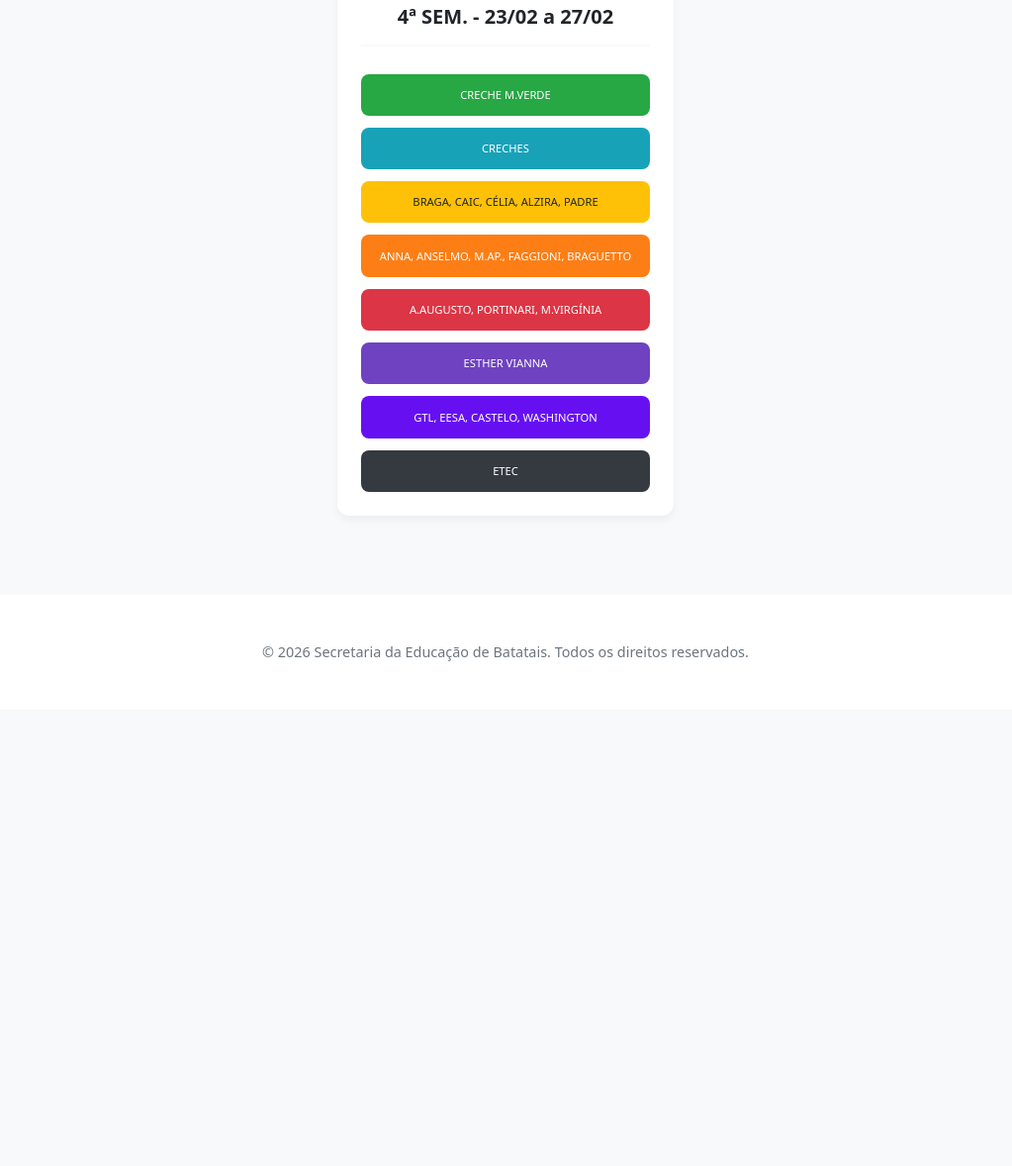
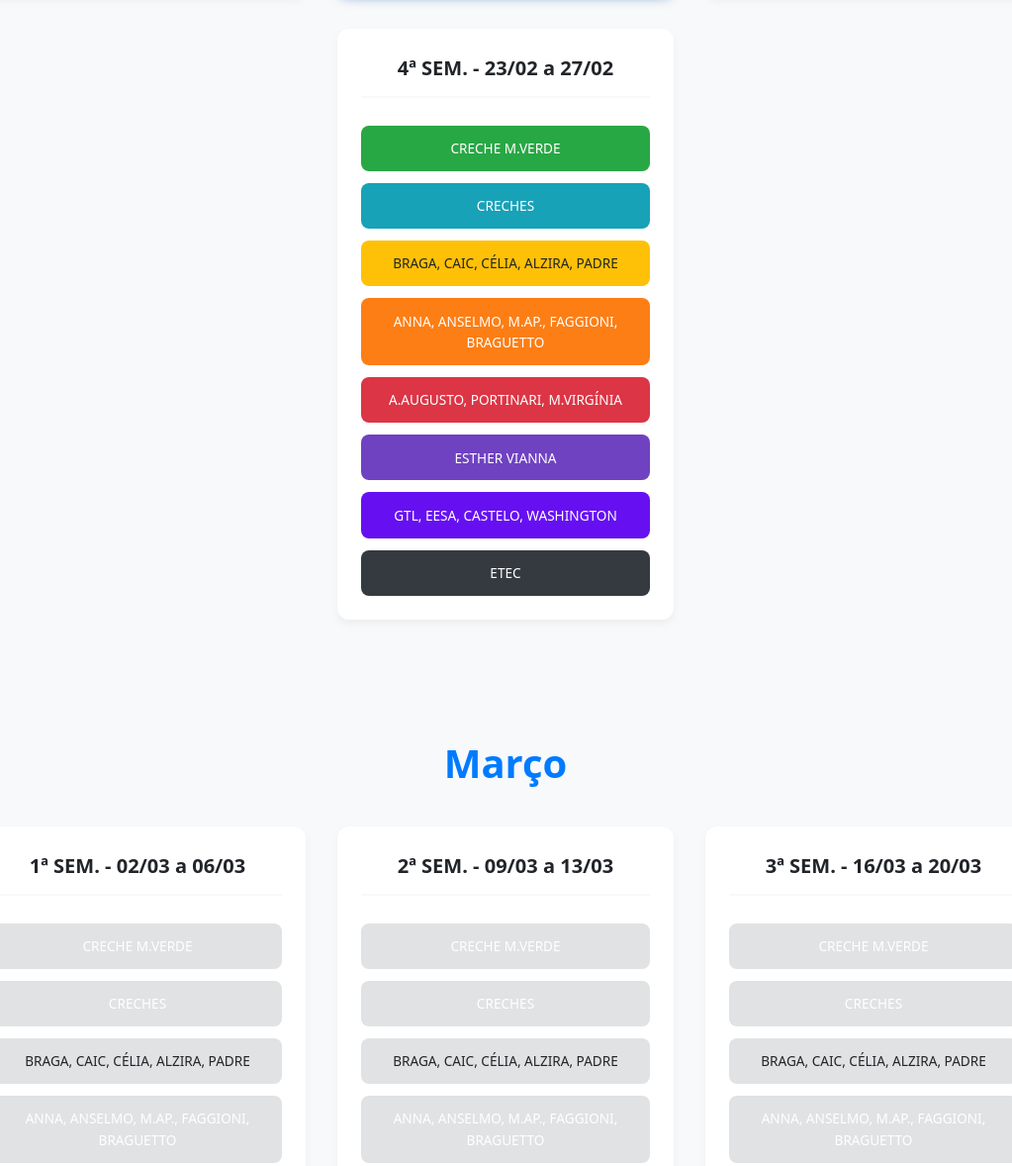
Before and after one commit to educacao-tech/cardapio_2026, a plain HTML site: page index.html in a window 1280 px wide. Shown: the part 918-2096 px from the top of the page at 99% size, without its empty margins (129-1152 px from the left). Before the commit the page ends 1635 px from the top, so only its background shows below. Drawn offline with Linux system fonts and the light colour scheme.

Commit message:
dddddddd

```diff
--- a/index.html
+++ b/index.html
@@ -26,12 +26,28 @@
     <main class="main-container">
         <div class="columns-container">
 
+            <div id="loading-spinner" class="spinner"></div>
             <div id="no-weeks-message" class="message-box" style="display: none;">
                 <h2>Nenhum cardápio disponível no momento.</h2>
                 <p>Por favor, volte mais tarde para conferir as novidades.</p>
             </div>
 
         </div>
+
+        <!-- Template para os cards da semana -->
+        <template id="week-card-template">
+            <section class="button-column">
+                <h2 class="column-title"></h2>
+                <a href="#" target="_blank" rel="noopener noreferrer" class="button creche-m-verde" aria-label="Cardápio da Creche Municipal Verde" title="Ver cardápio da Creche Municipal Verde">CRECHE M.VERDE</a>
+                <a href="#" target="_blank" rel="noopener noreferrer" class="button creches" aria-label="Cardápio das demais Creches" title="Ver cardápio das demais Creches">CRECHES</a>
+                <a href="#" target="_blank" rel="noopener noreferrer" class="button fundamental-braga" title="Ver cardápio das escolas: Braga, Caic, Célia, Alzira, Padre" aria-label="Cardápio das escolas Braga, Caic, Célia, Alzira, Padre">BRAGA, CAIC, CÉLIA, ALZIRA, PADRE</a>
+                <a href="#" target="_blank" rel="noopener noreferrer" class="button fundamental-anna" title="Ver cardápio das escolas: Anna, Anselmo, Maria Aparecida, Faggioni, Braguetto" aria-label="Cardápio das escolas Anna, Anselmo, M. Ap., Faggioni, Braguetto">ANNA, ANSELMO, M.AP., FAGGIONI, BRAGUETTO</a>
+                <a href="#" target="_blank" rel="noopener noreferrer" class="button fundamental-aaugusto" title="Ver cardápio das escolas: A. Augusto, Portinari, Maria Virgínia" aria-label="Cardápio das escolas A. Augusto, Portinari, M. Virgínia">A.AUGUSTO, PORTINARI, M.VIRGÍNIA</a>
+                <a href="#" target="_blank" rel="noopener noreferrer" class="button fundamental-esther" title="Ver cardápio da Escola Fundamental Esther Vianna" aria-label="Cardápio da Escola Fundamental Esther Vianna">ESTHER VIANNA</a>
+                <a href="#" target="_blank" rel="noopener noreferrer" class="button fundamental-gtl" title="Ver cardápio das escolas: GTL, EESA, Castelo, Washington" aria-label="Cardápio das escolas GTL, EESA, Castelo, Washington">GTL, EESA, CASTELO, WASHINGTON</a>
+                <a href="#" target="_blank" rel="noopener noreferrer" class="button etec" aria-label="Cardápio da ETEC" title="Ver cardápio da ETEC">ETEC</a>
+            </section>
+        </template>
     </main>
 
     <button id="back-to-top" title="Voltar ao topo">↑</button>
@@ -41,8 +57,6 @@
     </footer>
 
     <script src="script.js" defer></script>
-    <!-- Script para atualizar o ano do copyright dinamicamente -->
-    <script>document.getElementById('current-year').textContent = new Date().getFullYear();</script>
 </body>
 
 </html>
--- a/menu-links.json
+++ b/menu-links.json
@@ -31,7 +31,7 @@
                  {
                     "creche-m-verde": "https://docs.google.com/document/d/1BAcU1xgrX5RH6UQ_7LXfThAAUOz9LNXc/edit?usp=sharing&ouid=116154735950320601146&rtpof=true&sd=true",
                     "creches": "https://docs.google.com/document/d/1K1k_3hwMtVCpesFZDixtPs9YMbHZryPU/edit?usp=sharing&ouid=116154735950320601146&rtpof=true&sd=true",
-                    "fundamental-braga": "https://docs.google.com/document/d/15PJlVoFPfCl0TrAnJS0BcsELxMZA3bpM/edit?usp=sharing&ouid=116154735950320601146&rtpof=true&sd=truehttps://docs.google.com/document/d/15PJlVoFPfCl0TrAnJS0BcsELxMZA3bpM/edit?usp=sharing&ouid=116154735950320601146&rtpof=true&sd=true",
+                    "fundamental-braga": "https://docs.google.com/document/d/15PJlVoFPfCl0TrAnJS0BcsELxMZA3bpM/edit?usp=sharing&ouid=116154735950320601146&rtpof=true&sd=true",
                     "fundamental-anna": "https://docs.google.com/document/d/1oHIsWlreSoBo4CO7JJ95pIpx_Cd_5Uyh/edit?usp=sharing&ouid=116154735950320601146&rtpof=true&sd=true",
                     "fundamental-aaugusto": "https://docs.google.com/document/d/1y1OMr-LujhnL00J3T_DPoaEmgfMAsibT/edit?usp=sharing&ouid=116154735950320601146&rtpof=true&sd=true",
                     "fundamental-esther": "https://docs.google.com/document/d/1NjOxHHOEFqD_QJAwwnr2ou_UKjBrmAes/edit?usp=sharing&ouid=116154735950320601146&rtpof=true&sd=true",
@@ -75,6 +75,93 @@
                     "etec": "https://docs.google.com/document/d/1Do3kDfqA_OVEzhZDpNdMDLgfZ6f8LBnP/edit?usp=sharing&ouid=116154735950320601146&rtpof=true&sd=true"
                 }
             }
+        ],
+        "março": [
+            {
+                "weekId": "semana1-mar",
+                "title": "1ª SEM. - 02/03 a 06/03",
+                "startDate": "2026-03-02",
+                "endDate": "2026-03-06",
+                "active": true,
+                "links": {
+                    "creche-m-verde": "#",
+                    "creches": "#",
+                    "fundamental-braga": "#",
+                    "fundamental-anna": "#",
+                    "fundamental-aaugusto": "#",
+                    "fundamental-esther": "#",
+                    "fundamental-gtl": "#",
+                    "etec": "#"
+                }
+            },
+            {
+                "weekId": "semana2-mar",
+                "title": "2ª SEM. - 09/03 a 13/03",
+                "startDate": "2026-03-09",
+                "endDate": "2026-03-13",
+                "active": true,
+                "links": {
+                    "creche-m-verde": "#",
+                    "creches": "#",
+                    "fundamental-braga": "#",
+                    "fundamental-anna": "#",
+                    "fundamental-aaugusto": "#",
+                    "fundamental-esther": "#",
+                    "fundamental-gtl": "#",
+                    "etec": "#"
+                }
+            },
+            {
+                "weekId": "semana3-mar",
+                "title": "3ª SEM. - 16/03 a 20/03",
+                "startDate": "2026-03-16",
+                "endDate": "2026-03-20",
+                "active": true,
+                "links": {
+                    "creche-m-verde": "#",
+                    "creches": "#",
+                    "fundamental-braga": "#",
+                    "fundamental-anna": "#",
+                    "fundamental-aaugusto": "#",
+                    "fundamental-esther": "#",
+                    "fundamental-gtl": "#",
+                    "etec": "#"
+                }
+            },
+            {
+                "weekId": "semana4-mar",
+                "title": "4ª SEM. - 23/03 a 27/03",
+                "startDate": "2026-03-23",
+                "endDate": "2026-03-27",
+                "active": true,
+                "links": {
+                    "creche-m-verde": "#",
+                    "creches": "#",
+                    "fundamental-braga": "#",
+                    "fundamental-anna": "#",
+                    "fundamental-aaugusto": "#",
+                    "fundamental-esther": "#",
+                    "fundamental-gtl": "#",
+                    "etec": "#"
+                }
+            },
+            {
+                "weekId": "semana5-mar",
+                "title": "5ª SEM. - 30/03 a 03/04",
+                "startDate": "2026-03-30",
+                "endDate": "2026-04-03",
+                "active": true,
+                "links": {
+                    "creche-m-verde": "#",
+                    "creches": "#",
+                    "fundamental-braga": "#",
+                    "fundamental-anna": "#",
+                    "fundamental-aaugusto": "#",
+                    "fundamental-esther": "#",
+                    "fundamental-gtl": "#",
+                    "etec": "#"
+                }
+            }
         ]
     }
 }
--- a/script.js
+++ b/script.js
@@ -1,34 +1,43 @@
+/**
+ * Valida se uma string é uma URL bem-formada.
+ * @param {string} string - A string a ser validada.
+ * @returns {boolean} - True se a URL for válida, false caso contrário.
+ */
+function isValidUrl(string) {
+    if (!string || string === '#') return false;
+    try {
+        new URL(string);
+        return true;
+    } catch (_) {
+        console.warn(`URL inválida detectada e ignorada: ${string}`);
+        return false;
+    }
+}
+
 /**
  * Cria o HTML para um único card de semana.
  * @param {object} weekData - O objeto de dados para uma semana.
  * @returns {HTMLElement} O elemento <section> do card da semana.
  */
 function createWeekCard(weekData) {
-    const section = document.createElement('section');
-    section.className = 'button-column';
+    const template = document.getElementById('week-card-template');
+    const section = template.content.cloneNode(true).firstElementChild;
     section.id = weekData.weekId;
 
+    const titleElement = section.querySelector('.column-title');
     const startDateDisplay = weekData.title.match(/\d{2}\/\d{2}/g)[0];
     const endDateDisplay = weekData.title.match(/\d{2}\/\d{2}/g)[1];
 
-    section.innerHTML = `
-        <h2 class="column-title">${weekData.title.replace(startDateDisplay, `<time datetime="${weekData.startDate}">${startDateDisplay}</time>`).replace(endDateDisplay, `<time datetime="${weekData.endDate}">${endDateDisplay}</time>`)}</h2>
-        <a href="#" target="_blank" rel="noopener noreferrer" class="button creche-m-verde" aria-label="Cardápio da Creche Municipal Verde" title="Ver cardápio da Creche Municipal Verde">CRECHE M.VERDE</a>
-        <a href="#" target="_blank" rel="noopener noreferrer" class="button creches" aria-label="Cardápio das demais Creches" title="Ver cardápio das demais Creches">CRECHES</a>
-        <a href="#" target="_blank" rel="noopener noreferrer" class="button fundamental-braga" title="Ver cardápio das escolas: Braga, Caic, Célia, Alzira, Padre" aria-label="Cardápio das escolas Braga, Caic, Célia, Alzira, Padre">BRAGA, CAIC, CÉLIA, ALZIRA, PADRE</a>
-        <a href="#" target="_blank" rel="noopener noreferrer" class="button fundamental-anna" title="Ver cardápio das escolas: Anna, Anselmo, Maria Aparecida, Faggioni, Braguetto" aria-label="Cardápio das escolas Anna, Anselmo, M. Ap., Faggioni, Braguetto">ANNA, ANSELMO, M.AP., FAGGIONI, BRAGUETTO</a>
-        <a href="#" target="_blank" rel="noopener noreferrer" class="button fundamental-aaugusto" title="Ver cardápio das escolas: A. Augusto, Portinari, Maria Virgínia" aria-label="Cardápio das escolas A. Augusto, Portinari, M. Virgínia">A.AUGUSTO, PORTINARI, M.VIRGÍNIA</a>
-        <a href="#" target="_blank" rel="noopener noreferrer" class="button fundamental-esther" title="Ver cardápio da Escola Fundamental Esther Vianna" aria-label="Cardápio da Escola Fundamental Esther Vianna">ESTHER VIANNA</a>
-        <a href="#" target="_blank" rel="noopener noreferrer" class="button fundamental-gtl" title="Ver cardápio das escolas: GTL, EESA, Castelo, Washington" aria-label="Cardápio das escolas GTL, EESA, Castelo, Washington">GTL, EESA, CASTELO, WASHINGTON</a>
-        <a href="#" target="_blank" rel="noopener noreferrer" class="button etec" aria-label="Cardápio da ETEC" title="Ver cardápio da ETEC">ETEC</a>
-    `;
+    titleElement.innerHTML = weekData.title
+        .replace(startDateDisplay, `<time datetime="${weekData.startDate}">${startDateDisplay}</time>`)
+        .replace(endDateDisplay, `<time datetime="${weekData.endDate}">${endDateDisplay}</time>`);
 
     const buttons = section.querySelectorAll('.button');
     buttons.forEach(button => {
-        const buttonTypeClass = Array.from(button.classList).find(cls => weekData.links[cls] !== undefined);
-        const link = buttonTypeClass ? weekData.links[buttonTypeClass] : '';
+        const linkKey = Array.from(button.classList).find(cls => weekData.links[cls] !== undefined);
+        const link = linkKey ? weekData.links[linkKey] : null;
 
-        if (link && link !== '#') {
+        if (isValidUrl(link)) {
             button.href = link;
         } else {
             button.classList.add('disabled');
@@ -138,11 +147,8 @@ function initializeStaticFeatures() {
     const backToTopButton = document.getElementById("back-to-top");
     if (backToTopButton) {
         const scrollFunction = () => {
-            if (document.body.scrollTop > 200 || document.documentElement.scrollTop > 200) {
-                backToTopButton.classList.add("show");
-            } else {
-                backToTopButton.classList.remove("show");
-            }
+            const shouldShow = document.body.scrollTop > 200 || document.documentElement.scrollTop > 200;
+            backToTopButton.classList.toggle("show", shouldShow);
         };
         window.addEventListener("scroll", scrollFunction, { passive: true });
         backToTopButton.addEventListener('click', () => {
@@ -174,6 +180,10 @@ function initializeStaticFeatures() {
 
     if (themeToggleButton) themeToggleButton.addEventListener('click', toggleTheme);
     loadTheme();
+
+    // Atualiza o ano no rodapé
+    const yearElement = document.getElementById('current-year');
+    if (yearElement) yearElement.textContent = new Date().getFullYear();
 }
 
 /**
@@ -181,6 +191,7 @@ function initializeStaticFeatures() {
  */
 async function loadMenuData() {
     initializeStaticFeatures();
+    const spinner = document.getElementById('loading-spinner');
     try {
         const response = await fetch('menu-links.json');
         if (!response.ok) {
@@ -192,6 +203,8 @@ async function loadMenuData() {
         console.error("Não foi possível carregar os links dos cardápios:", error);
         const messageBox = document.getElementById('no-weeks-message');
         if (messageBox) messageBox.style.display = 'block';
+    } finally {
+        if (spinner) spinner.style.display = 'none';
     }
 }
 
--- a/style.css
+++ b/style.css
@@ -211,8 +211,7 @@
         padding: 0.7rem;
         border-radius: 8px;
         text-align: center;
-        font-size: 0.7rem;
-        /* Adicione esta linha para controlar o tamanho da fonte */
+        font-size: 0.85rem;
         font-weight: 500;
         transition: background-color 0.2s, transform 0.2s, filter 0.2s;
         border: 1px solid transparent;
@@ -377,3 +376,16 @@
     border: 1px dashed var(--medium-gray);
     color: var(--text-color-muted);
 }
+
+/* Spinner de Carregamento */
+.spinner {
+    border: 4px solid rgba(0, 0, 0, 0.1);
+    width: 50px;
+    height: 50px;
+    border-radius: 50%;
+    border-left-color: var(--primary-color);
+    animation: spin 1s linear infinite;
+    margin: 3rem auto;
+}
+
+@keyframes spin { 0% { transform: rotate(0deg); } 100% { transform: rotate(360deg); } }
```
